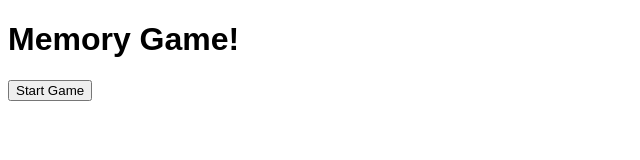
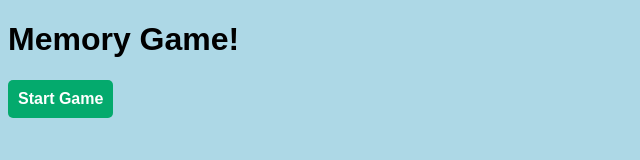
Before and after one commit to grantyli94/MemoryGame, a plain HTML site: page index.html in a window 1280 px wide. Shown: the whole page, without its empty margins (0-640 px from the left). Drawn offline with Linux system fonts and the light colour scheme.

Commit message:
Update memory-game.css

```diff
--- a/memory-game.css
+++ b/memory-game.css
@@ -1,5 +1,9 @@
 * {
     font-family: Arial, Helvetica, sans-serif;
+}
+
+#body {
+    background-color: lightblue;
 }
 
 #game div {
@@ -8,6 +12,7 @@
     height: 120px;
     margin: 20px;
     display: inline-block;
+    cursor: pointer;
   }
 
 div#game {
@@ -40,3 +45,14 @@ div#game {
 .orange {
     background-color:orange;
 }
+
+button {
+    background-color: #04AA6D;
+    border-radius: 5px;
+    color: white;
+    border: none;
+    padding: 10px;
+    font-weight: bold;
+    font-size: 16px;
+    cursor: pointer;
+}
```
